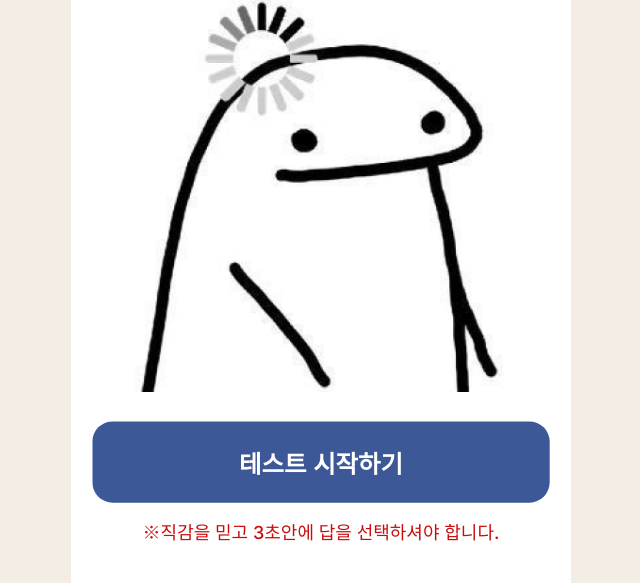
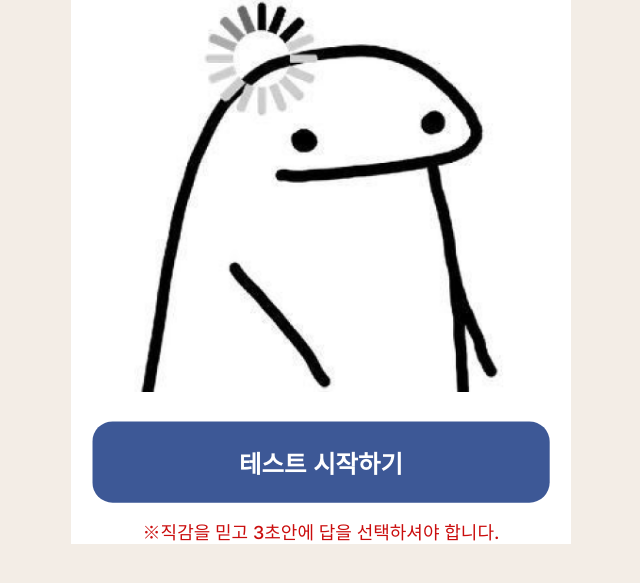
Before and after one commit to lsh7465/intuition-test, a plain HTML site: page index.html in a window 1280 px wide. Shown: the part 297-880 px from the top of the page, without its empty margins (319-959 px from the left). After the commit the page ends 841 px from the top, so only its background shows below. Drawn offline with nearby package versions, Linux system fonts and the light colour scheme.

Commit message:
css 수정

```diff
--- a/css/style.css
+++ b/css/style.css
@@ -41,10 +41,6 @@ header a:last-child {
 }
 
 /* 메인페이지 시작*/
-
-.main-page {
-  height: 100vh;
-}
 #sound-onoff {
   padding-right: 20px;
   display: flex;
@@ -98,10 +94,9 @@ header a:last-child {
   .main-title2 {
     font-size: 45px;
   }
-  .img-box img{
+  .img-box img {
     width: 300px;
   }
-
 }
 #main-img {
   display: block;
```
